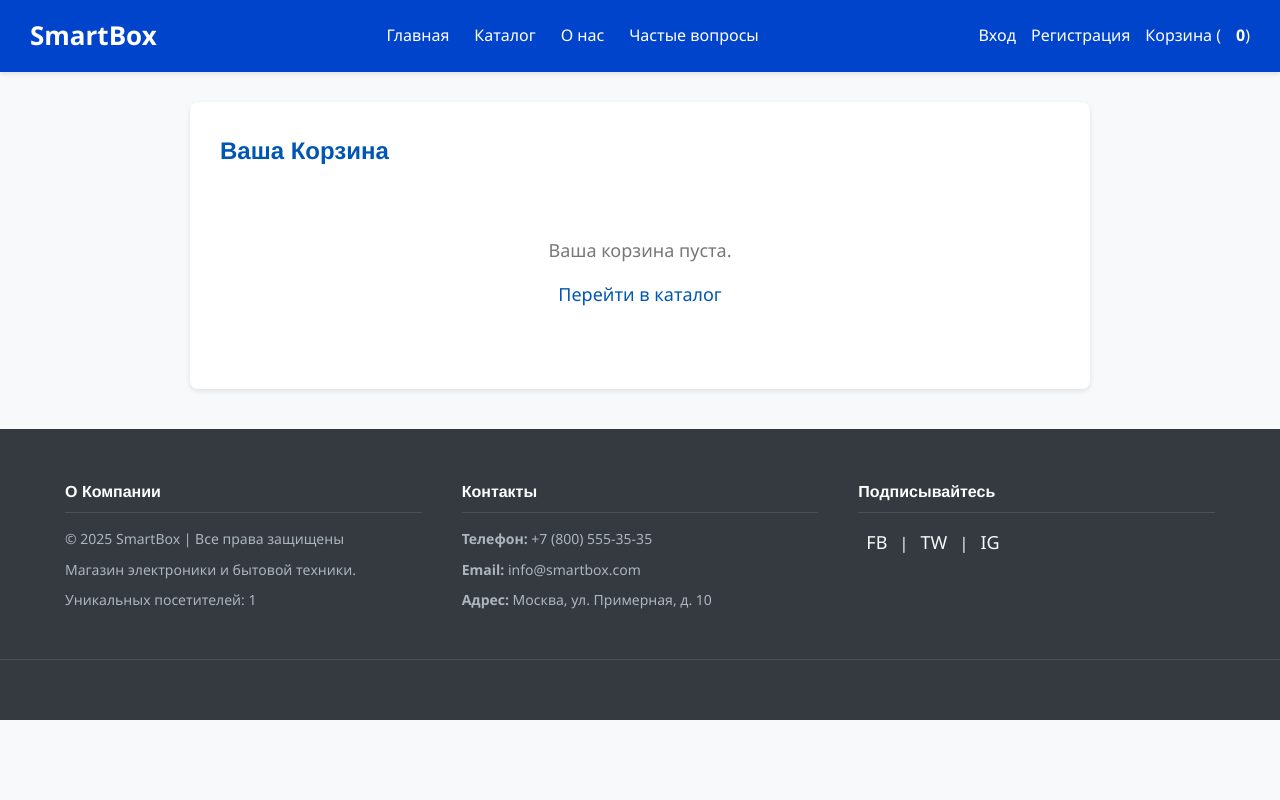
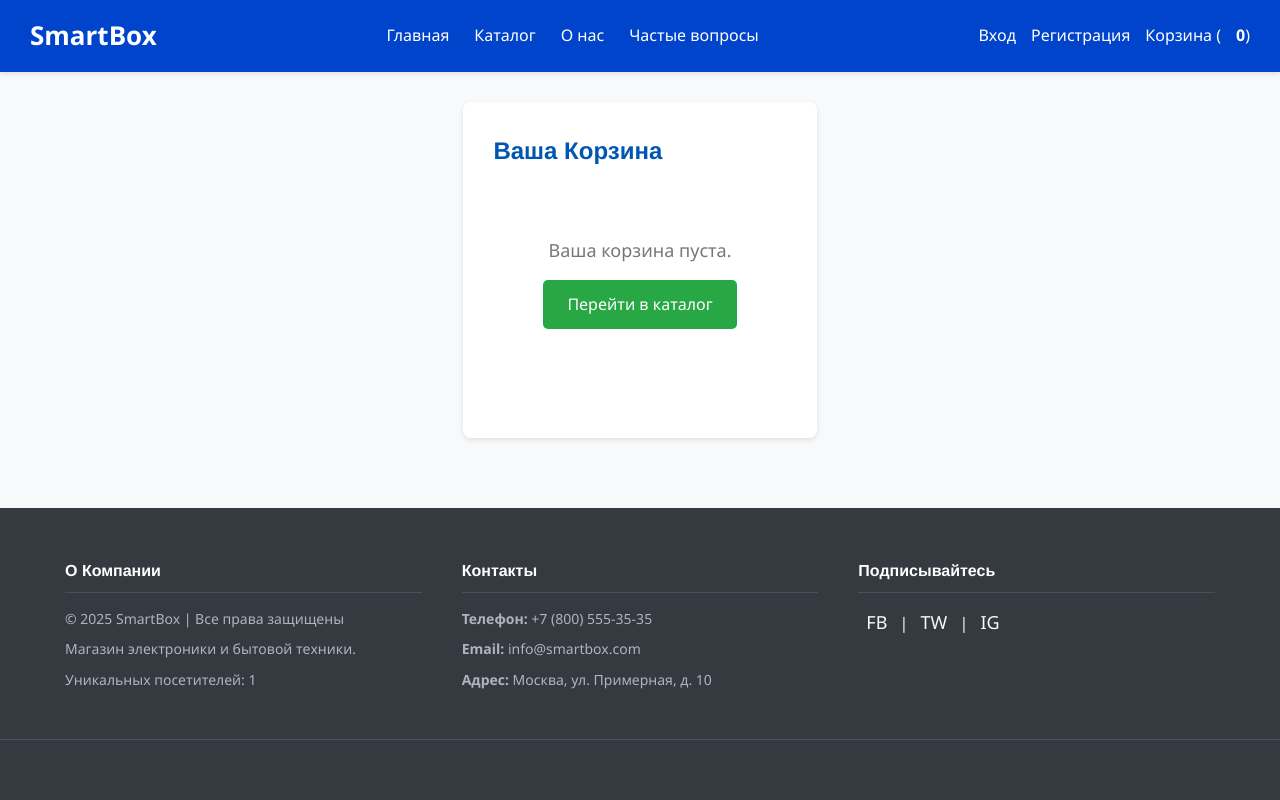
Before and after one commit to Tauimi/diix, a Flask app: page /cart in a window 1280 px wide. Run offline with Flask 3, Linux system fonts and the light colour scheme.

Commit message:
Add files via upload

```diff
--- a/static/css/styles.css
+++ b/static/css/styles.css
@@ -10,6 +10,9 @@ body {
     background-color: #f8f9fa; /* Lighter background */
     color: #343a40; /* Darker text for better contrast */
     line-height: 1.6;
+    display: flex; /* Enable Flexbox */
+    flex-direction: column; /* Stack children vertically */
+    min-height: 100vh; /* Ensure body takes at least full viewport height */
 }
 
 .container {
@@ -120,6 +123,7 @@ header .user-info a:hover {
 /* Main Content Area */
 main {
     padding: 20px 0; /* Vertical padding for main sections */
+    flex-grow: 1; /* Allow main content to grow and push footer down */
 }
 
 section {
--- a/templates/cart.html
+++ b/templates/cart.html
@@ -20,19 +20,22 @@
                         <div class="cart-item-details">
                             <h3>{{ product.name }}</h3>
                             <p>Цена: {{ product.price }} руб</p>
-                            <!-- Можно добавить кнопку удаления или изменения количества -->
+                            <p>Количество: {{ product.quantity }}</p>
+                            <p>Сумма: {{ product.total_item_price }} руб</p>
+                            <!-- TODO: Add buttons to change quantity / remove item -->
                         </div>
                     </div>
                 {% endfor %}
             </div>
             <div class="cart-summary">
-                <p>Всего товаров: {{ cart_products|length }}</p>
-                <!-- Можно добавить общую стоимость -->
+                <p>Общая стоимость: {{ total_price }} руб</p>
+                <p>Всего товаров (включая количество): {{ cart_items_count }}</p>
+                <!-- TODO: Add checkout button -->
             </div>
         {% else %}
             <div class="cart-empty">
                 <p>Ваша корзина пуста.</p>
-                <a href="{{ url_for('catalog') }}">Перейти в каталог</a>
+                <a href="{{ url_for('catalog') }}" class="button">Перейти в каталог</a>
             </div>
         {% endif %}
     </main>
```
